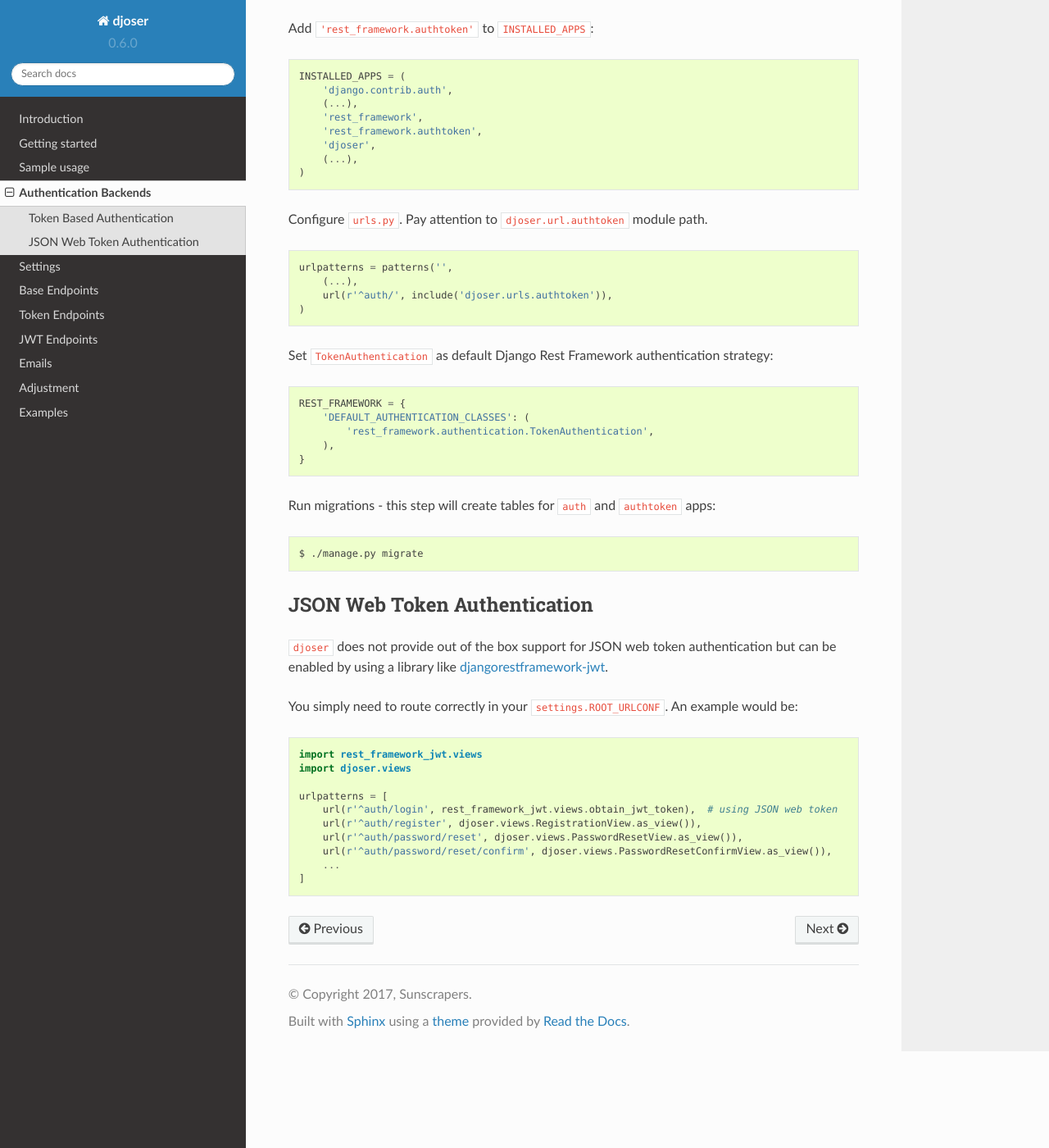
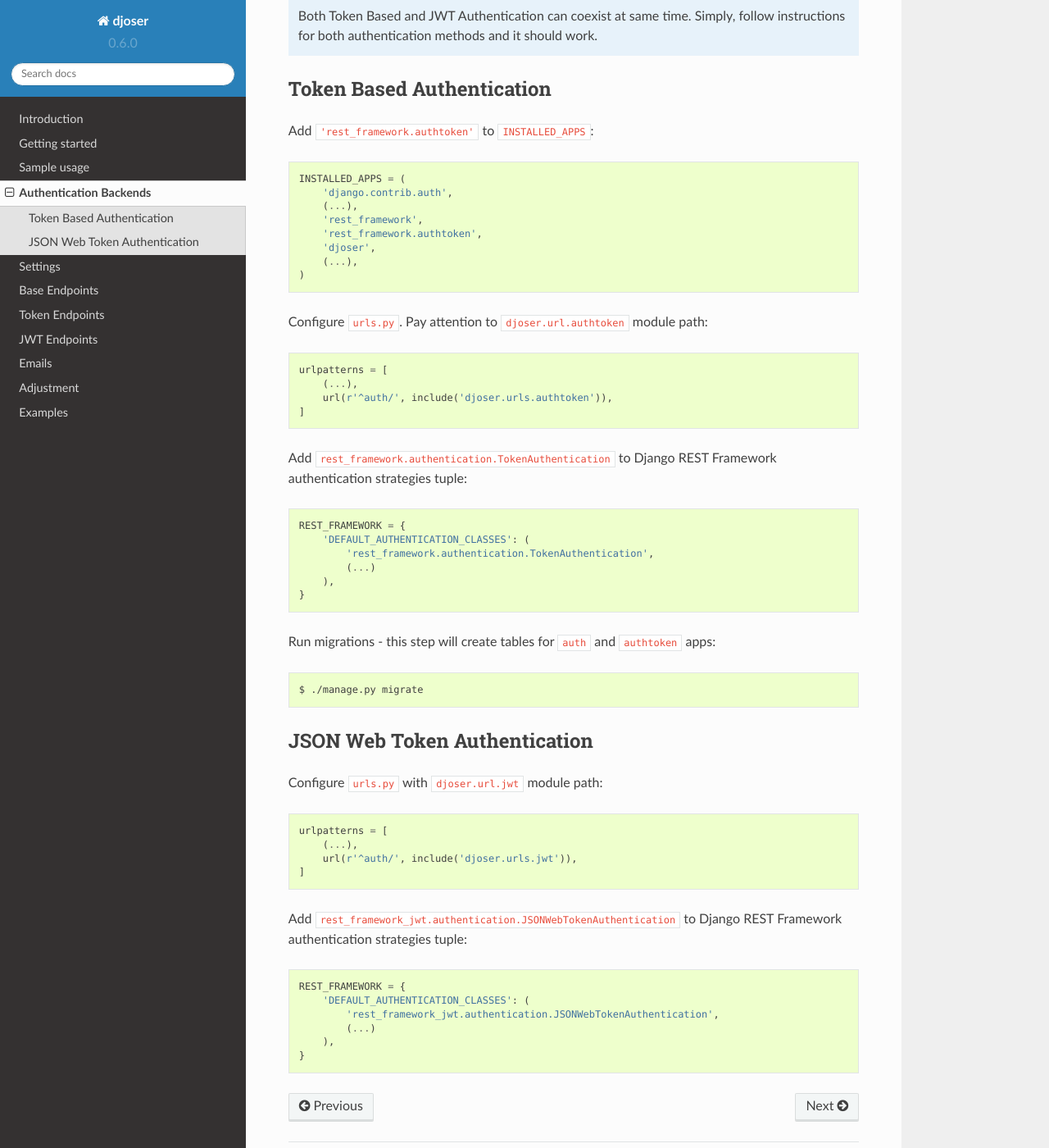
Before and after one commit to sunscrapers/djoser, a Sphinx documentation site: the page built from docs/source/authentication_backends.rst, in a window 1280 px wide and 1400 px high, scrolled down 193 px. Shown: the whole window at 82% size. Built offline with Sphinx 7.4.7 and the Read the Docs theme 2.0.0, drawn with Linux system fonts in a browser that asks for light colours.

Commit message:
Add JWT to authentication backend docs

```diff
--- a/docs/source/authentication_backends.rst
+++ b/docs/source/authentication_backends.rst
@@ -2,6 +2,11 @@
 
 Authentication Backends
 =======================
+
+.. note::
+
+    Both Token Based and JWT Authentication can coexist at same time.
+    Simply, follow instructions for both authentication methods and it should work.
 
 Token Based Authentication
 --------------------------
@@ -19,22 +24,24 @@ Add ``'rest_framework.authtoken'`` to ``INSTALLED_APPS``:
         (...),
     )
 
-Configure ``urls.py``. Pay attention to ``djoser.url.authtoken`` module path.
+Configure ``urls.py``. Pay attention to ``djoser.url.authtoken`` module path:
 
 .. code-block:: python
 
-    urlpatterns = patterns('',
+    urlpatterns = [
         (...),
         url(r'^auth/', include('djoser.urls.authtoken')),
-    )
+    ]
 
-Set ``TokenAuthentication`` as default Django Rest Framework authentication strategy:
+Add ``rest_framework.authentication.TokenAuthentication`` to Django REST Framework
+authentication strategies tuple:
 
 .. code-block:: python
 
     REST_FRAMEWORK = {
         'DEFAULT_AUTHENTICATION_CLASSES': (
             'rest_framework.authentication.TokenAuthentication',
+            (...)
         ),
     }
 
@@ -47,21 +54,23 @@ Run migrations - this step will create tables for ``auth`` and ``authtoken`` app
 JSON Web Token Authentication
 -----------------------------
 
-``djoser`` does not provide out of the box support for JSON web token authentication but
-can be enabled by using a library like `djangorestframework-jwt <https://github.com/GetBlimp/django-rest-framework-jwt>`_.
-
-You simply need to route correctly in your ``settings.ROOT_URLCONF``.
-An example would be:
+Configure ``urls.py`` with ``djoser.url.jwt`` module path:
 
 .. code-block:: python
 
-    import rest_framework_jwt.views
-    import djoser.views
+    urlpatterns = [
+        (...),
+        url(r'^auth/', include('djoser.urls.jwt')),
+    ]
 
-    urlpatterns = [
-        url(r'^auth/login', rest_framework_jwt.views.obtain_jwt_token),  # using JSON web token
-        url(r'^auth/register', djoser.views.RegistrationView.as_view()),
-        url(r'^auth/password/reset', djoser.views.PasswordResetView.as_view()),
-        url(r'^auth/password/reset/confirm', djoser.views.PasswordResetConfirmView.as_view()),
-        ...
-    ]
+Add ``rest_framework_jwt.authentication.JSONWebTokenAuthentication`` to
+Django REST Framework authentication strategies tuple:
+
+.. code-block:: python
+
+    REST_FRAMEWORK = {
+        'DEFAULT_AUTHENTICATION_CLASSES': (
+            'rest_framework_jwt.authentication.JSONWebTokenAuthentication',
+            (...)
+        ),
+    }
```
